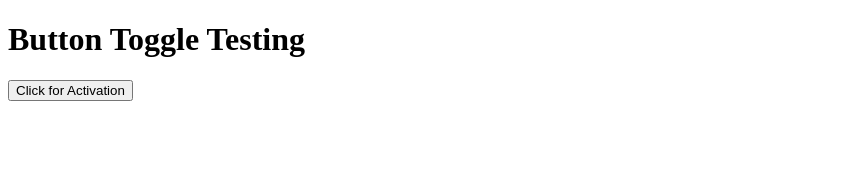
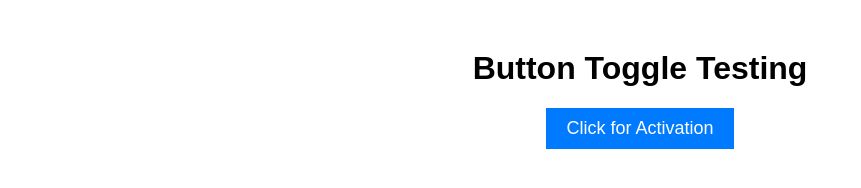
Before and after one commit to Madhu649/Buttontesting, a plain HTML site: page index.html in a window 1280 px wide. Shown: the whole page, without its empty margins (0-861 px from the left). Drawn offline with Linux system fonts and the light colour scheme.

Commit message:
index.html

```diff
--- a/index.html
+++ b/index.html
@@ -4,7 +4,8 @@
 <meta charset="UTF-8">
 <meta name="viewport" content="width=device-width, initial-scale=1.0">
 <title>Toggle Button Test</title>
-<link rel="stylesheet" href="styles.css">
+
+<link rel="stylesheet" href="/Buttontesting/style.css">
 </head>
 <body>
 <h1>Button Toggle Testing</h1>
```
